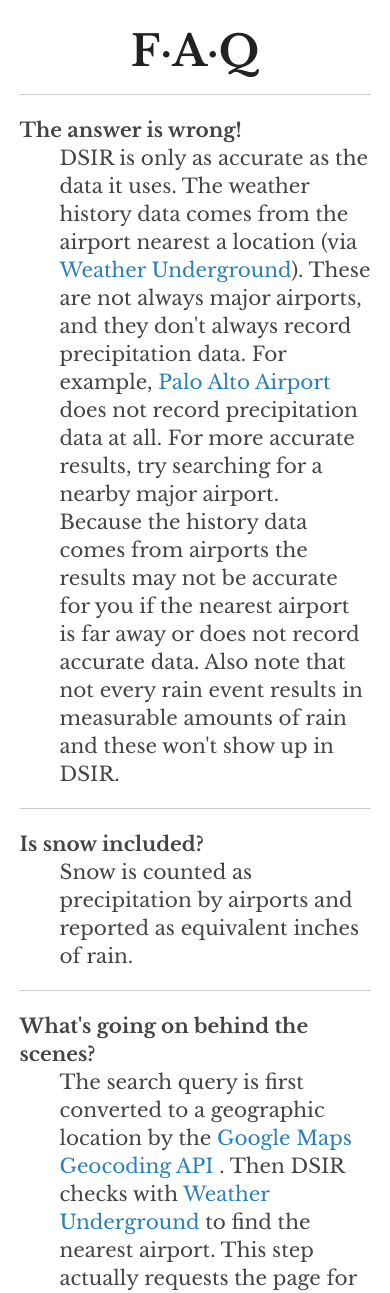
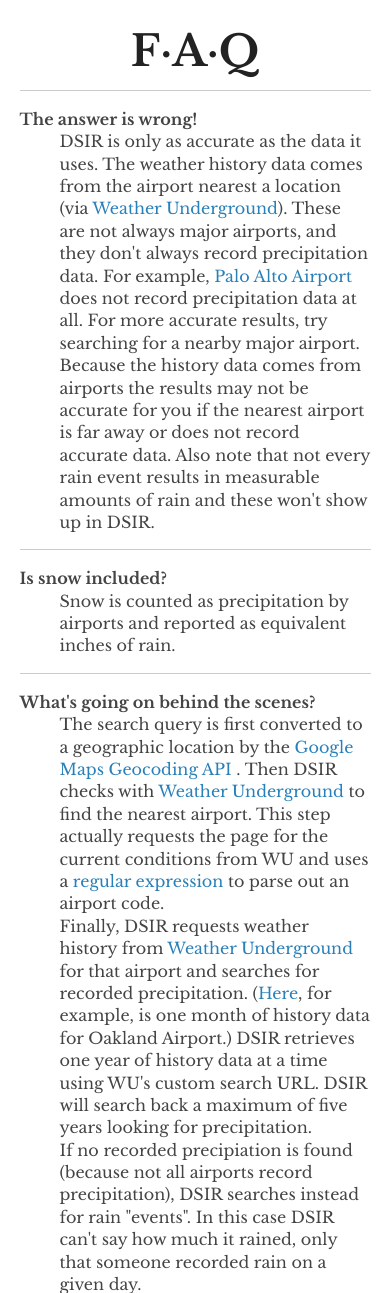
Before and after one commit to jiffyclub/days-since-it-rained, a Flask app: page /faq in a window 390 px wide. Shown: the part 176-1469 px from the top of the page. Run offline with Flask 2, Linux system fonts and the light colour scheme.

Commit message:
Reduce font size on smaller screens

```diff
--- a/static/css/main.css
+++ b/static/css/main.css
@@ -319,6 +319,14 @@ textarea {
    Media Queries
    ========================================================================== */
 
+  @media only screen and (max-width: 480px) {
+
+    body {
+      font-size: 16px;
+    }
+
+  }
+
    @media only screen and (min-width: 1140px) {
 
 /* ===============
```
